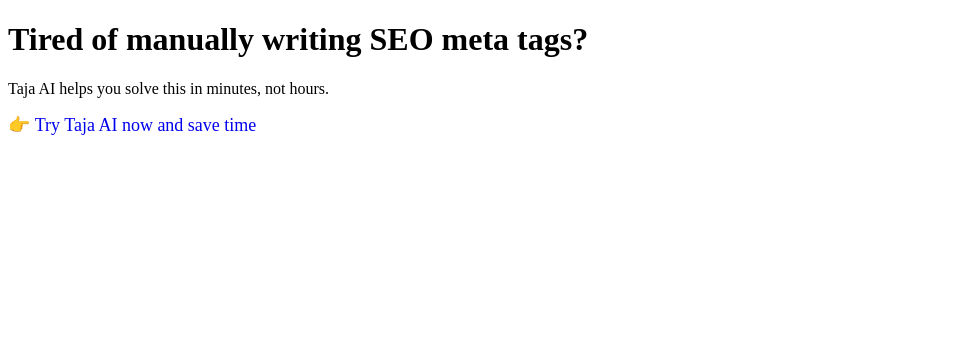
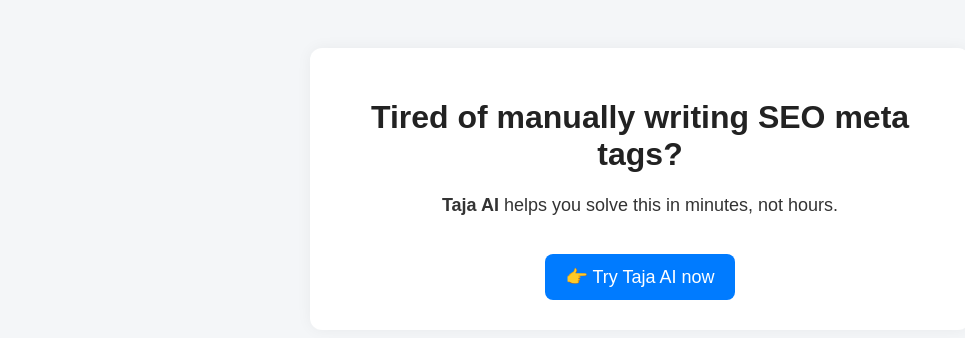
Before and after one commit to mtaahfunnels/smartcontentline-taja-ai, a plain HTML site: page index.html in a window 1280 px wide. Shown: the whole page, without its empty margins (0-965 px from the left). Drawn offline with Linux system fonts and the light colour scheme.

Commit message:
🎨 Styled Taja AI funnel

```diff
--- a/index.html
+++ b/index.html
@@ -2,19 +2,52 @@
 <html lang="en">
 <head>
   <meta charset="UTF-8">
-  <title>Save Time with Taja AI</title>
+  <title>Taja AI - Solve manually writing SEO meta tags</title>
+  <style>
+    body {
+      font-family: Arial, sans-serif;
+      background: #f4f6f8;
+      color: #333;
+      padding: 40px;
+      text-align: center;
+    }
+    .container {
+      background: #fff;
+      padding: 30px;
+      border-radius: 12px;
+      box-shadow: 0 0 15px rgba(0,0,0,0.05);
+      max-width: 600px;
+      margin: auto;
+    }
+    h1 {
+      color: #222;
+    }
+    p {
+      font-size: 18px;
+    }
+    a.cta {
+      display: inline-block;
+      margin-top: 20px;
+      font-size: 18px;
+      background: #007bff;
+      color: white;
+      text-decoration: none;
+      padding: 12px 20px;
+      border-radius: 8px;
+    }
+    a.cta:hover {
+      background: #0056b3;
+    }
+  </style>
 </head>
 <body>
-  <h1>Tired of manually writing SEO meta tags?</h1>
-  <p>Taja AI helps you solve this in minutes, not hours.</p>
+  <div class="container">
+    <h1>Tired of manually writing SEO meta tags?</h1>
+    <p><strong>Taja AI</strong> helps you solve this in minutes, not hours.</p>
 
-  <!-- Acumbamail Custom HTML Form -->
-  <script type="text/javascript" src="https://acumbamail.com/newform/dynamic/js/QyJXQIH27Z8NMNe6qJ9TBXSHob0KTayL/54855/"></script>
+    <!-- Add Acumbamail Form Embed here if ready -->
 
-  <p>
-    <a href="https://taja.ai/?via=marshall" target="_blank" style="font-size: 18px; text-decoration: none;">
-      👉 Try Taja AI now and save time
-    </a>
-  </p>
+    <a href="https://taja.ai/?via=marshall" target="_blank" class="cta">👉 Try Taja AI now</a>
+  </div>
 </body>
 </html>
```
Also changed, not shown: thankyou.html (+22 -2 lines).
